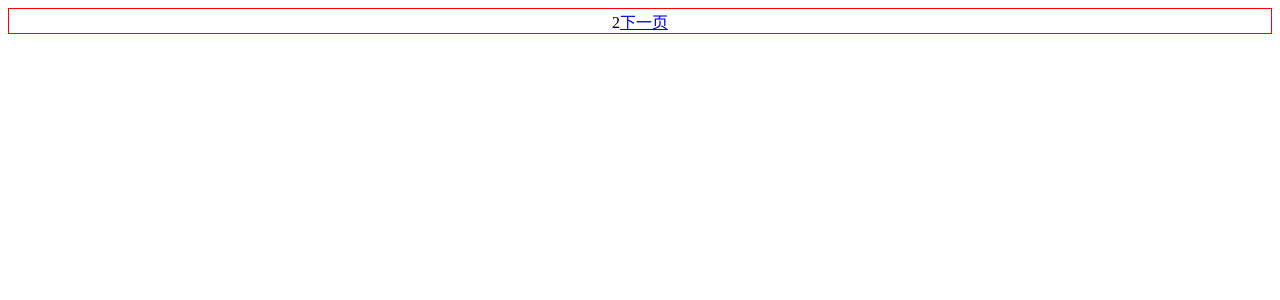
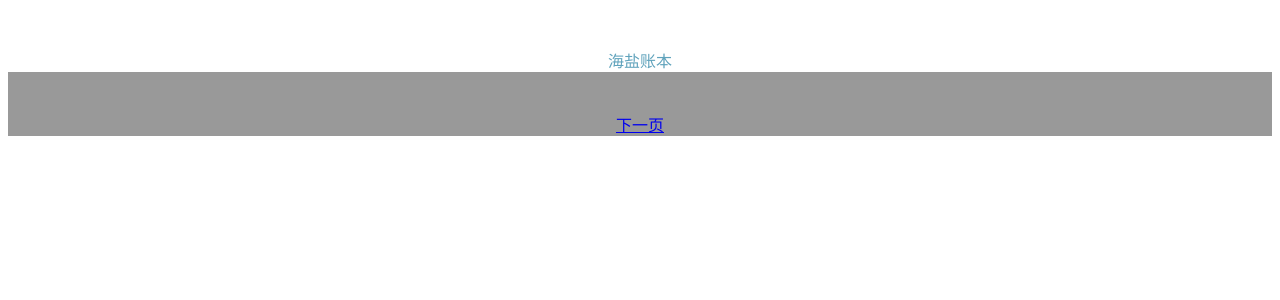
Before and after one commit to ReeseKenn/react-salt-1, a React (Vite) app: page /welcome/2 in a window 1280 px wide. Shown: the top 300 px of the page. Built offline with nearby package versions, Linux system fonts and the light colour scheme.

Commit message:
初步学习styled components写法

```diff
--- a/package.json
+++ b/package.json
@@ -16,12 +16,14 @@
     "react": "18.2.0",
     "react-dom": "18.2.0",
     "react-router-dom": "6.4.2",
-    "sass": "1.55.0"
+    "sass": "1.55.0",
+    "styled-components": "5.3.6"
   },
   "devDependencies": {
     "@antfu/eslint-config": "0.27.0",
     "@types/react": "18.0.21",
     "@types/react-dom": "18.0.6",
+    "@types/styled-components": "5.1.26",
     "@vitejs/plugin-react": "2.1.0",
     "eslint": "8.25.0",
     "typescript": "4.8.4",
--- a/src/pages/Welcome2.tsx
+++ b/src/pages/Welcome2.tsx
@@ -1,7 +1,29 @@
 import { NavLink } from 'react-router-dom'
-
+import styled from 'styled-components'
+const Header = styled.div`
+  flex-shrink: 0;
+  display: flex;
+  flex-direction: column;
+  justify-content: center;
+  align-items: center;
+  padding-top: 40px;
+  color: #60A3BC;
+  &:hover{
+    border: 1px solid #60A3BC;
+  }
+`
+const RedHeader = styled(Header)`
+  background-color: #999;
+`
 export const Welcome2: React.FC = () => {
   return (
-    <div style={{ border: '1px solid red' }}>2<NavLink to="/welcome/3">下一页</NavLink></div>
+    <div>
+      <Header>
+        海盐账本
+      </Header>
+      <RedHeader>
+        <NavLink to="/welcome/3">下一页</NavLink>
+      </RedHeader>
+      </div>
   )
 }
```
Also changed, not shown: 1 other file (tests, documents, lock files or other folders).
